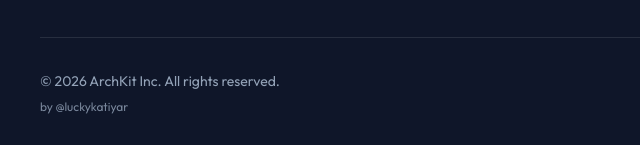
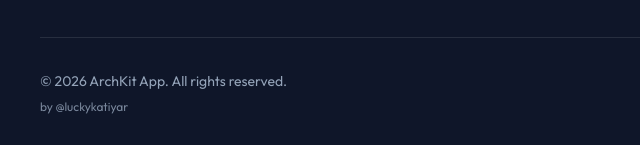
Before and after one commit to luckykatiyar/archkitapp, a plain HTML site: page index.html in a window 1280 px wide. Shown: the part 1161-1306 px from the top of the page, 0-640 px from the left. Drawn offline with Linux system fonts and the light colour scheme.

Commit message:
Add files via upload

```diff
--- a/index.html
+++ b/index.html
@@ -66,7 +66,7 @@
         </div>
         <div class="footer-bottom">
             <div class="footer-copyright">
-                <p>&copy; 2026 ArchKit Inc. All rights reserved.</p>
+                <p>&copy; 2026 ArchKit App. All rights reserved.</p>
                 <p class="footer-credit">by @luckykatiyar</p>
             </div>
             <div class="socials">
```
Also changed, not shown: privacy.html (+1 -1 lines), terms.html (+1 -1 lines).
